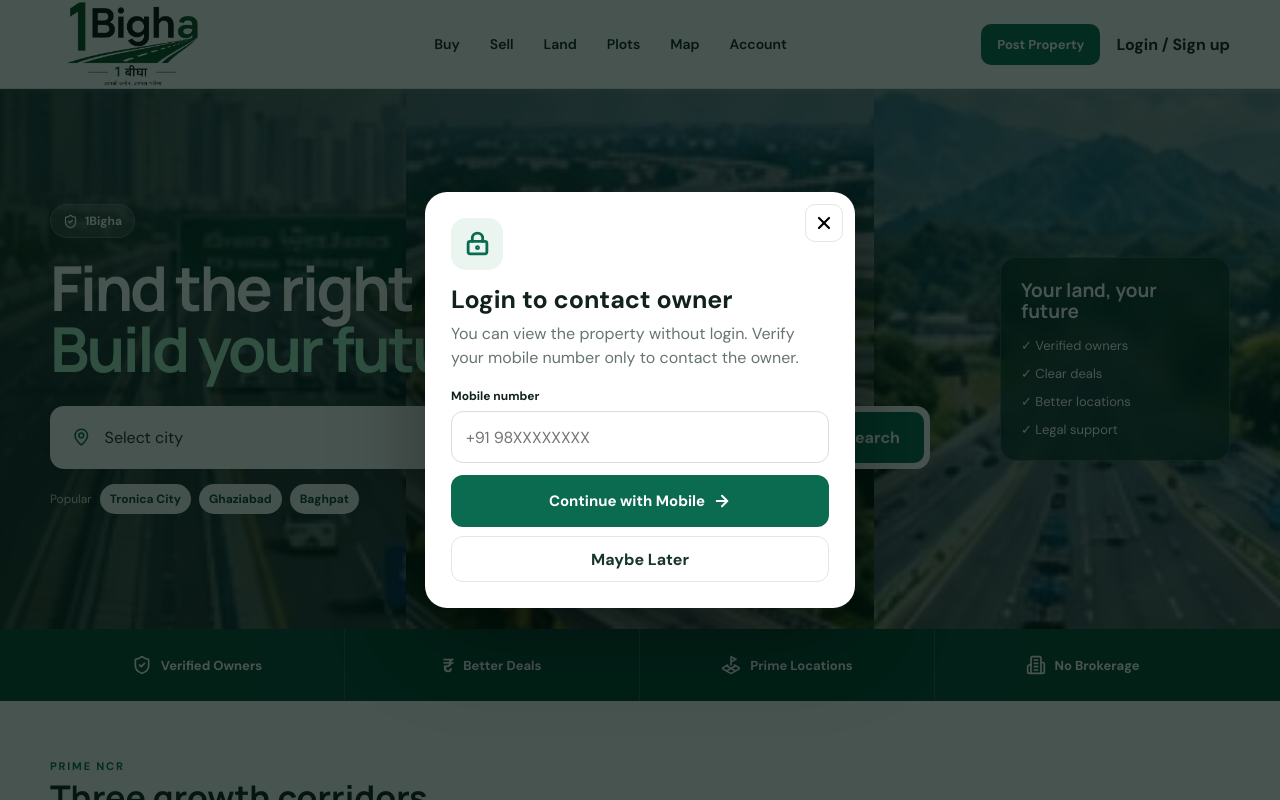
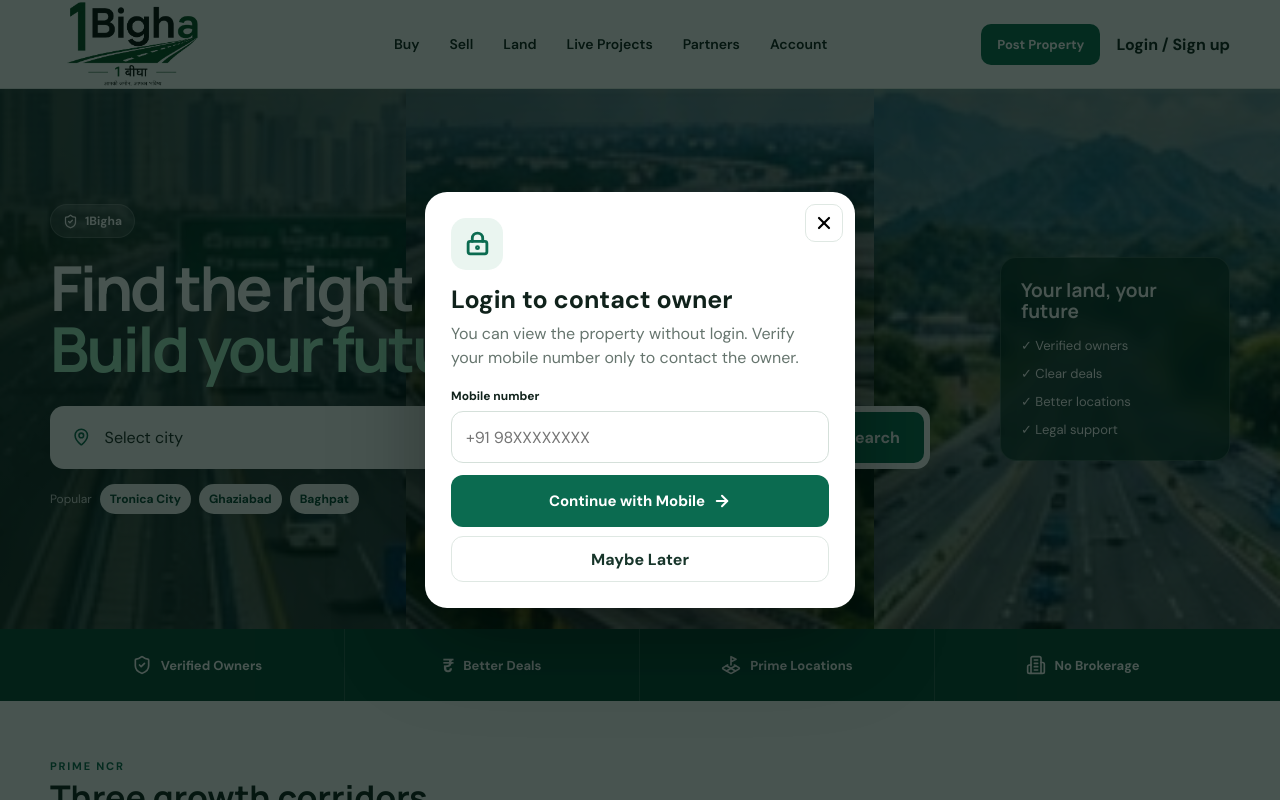
Before and after one commit to bablume351-crypto/1bigha.com, a Next.js app: page / in a window 1280 px wide. Shown: the top 800 px of the page. Built offline with nearby package versions, Linux system fonts and the light colour scheme.

Commit message:
Update navigation links in Header component

```diff
--- a/components/Header.tsx
+++ b/components/Header.tsx
@@ -50,6 +50,7 @@ export default function Header() {
           className={`site-nav ${open ? 'open' : ''}`}
           aria-label="Main navigation"
         >
+
           <Link href="/search" onClick={close}>
             Buy
           </Link>
@@ -65,20 +66,18 @@ export default function Header() {
             Land
           </Link>
 
-          <Link
-            href="/search?type=Residential%20Plot"
-            onClick={close}
-          >
-            Plots
+          <Link href="/search?live=true" onClick={close}>
+            Live Projects
           </Link>
 
-          <Link href="/map" onClick={close}>
-            Map
+          <Link href="/partners" onClick={close}>
+            Partners
           </Link>
 
           <Link href="/account" onClick={close}>
             Account
           </Link>
+
         </nav>
 
         <div className="site-actions">
```
